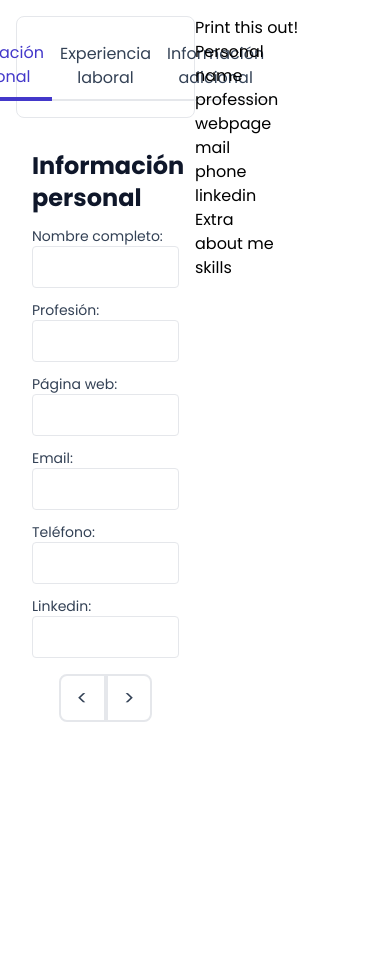
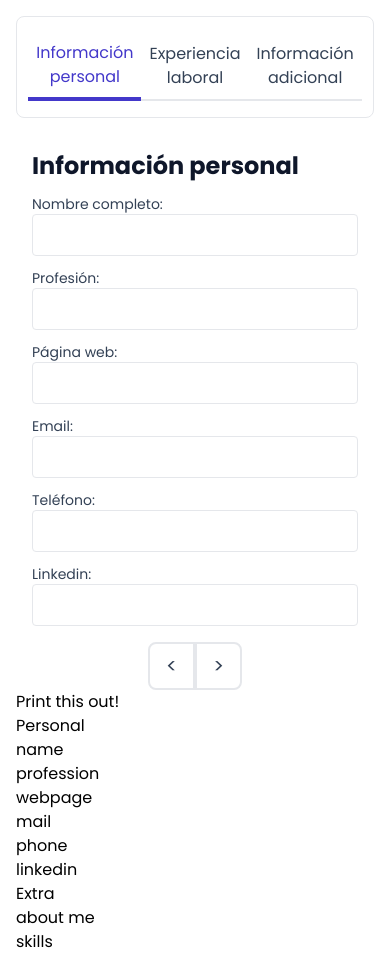
Before and after one commit to RdrBux/cv-application, a React (Create React App) app: page / in a window 390 px wide. Before the commit the page ends 844 px from the top, so only its background shows below. Built offline with nearby package versions, Linux system fonts and the light colour scheme; the HTML template or start-up script is replaced by a standard one.

Commit message:
Change display to one column in phones

```diff
--- a/src/components/Form.js
+++ b/src/components/Form.js
@@ -71,8 +71,8 @@ export class Form extends Component {
 
   render() {
     return (
-      <div className="p-4 container lg:max-w-7xl flex">
-        <div className="w-1/2">
+      <div className="p-4 container lg:max-w-7xl lg:flex">
+        <div className="lg:w-1/2">
           <div className="border p-4 flex justify-center rounded-lg text-slate-700 mb-8">
             <button
               className={
@@ -221,7 +221,7 @@ export class Form extends Component {
             </button>
           </div>
         </div>
-        <div className="w-1/2">
+        <div className="lg:w-1/2">
           <ReactToPrint
             trigger={() => {
               return <button>Print this out!</button>;
```
